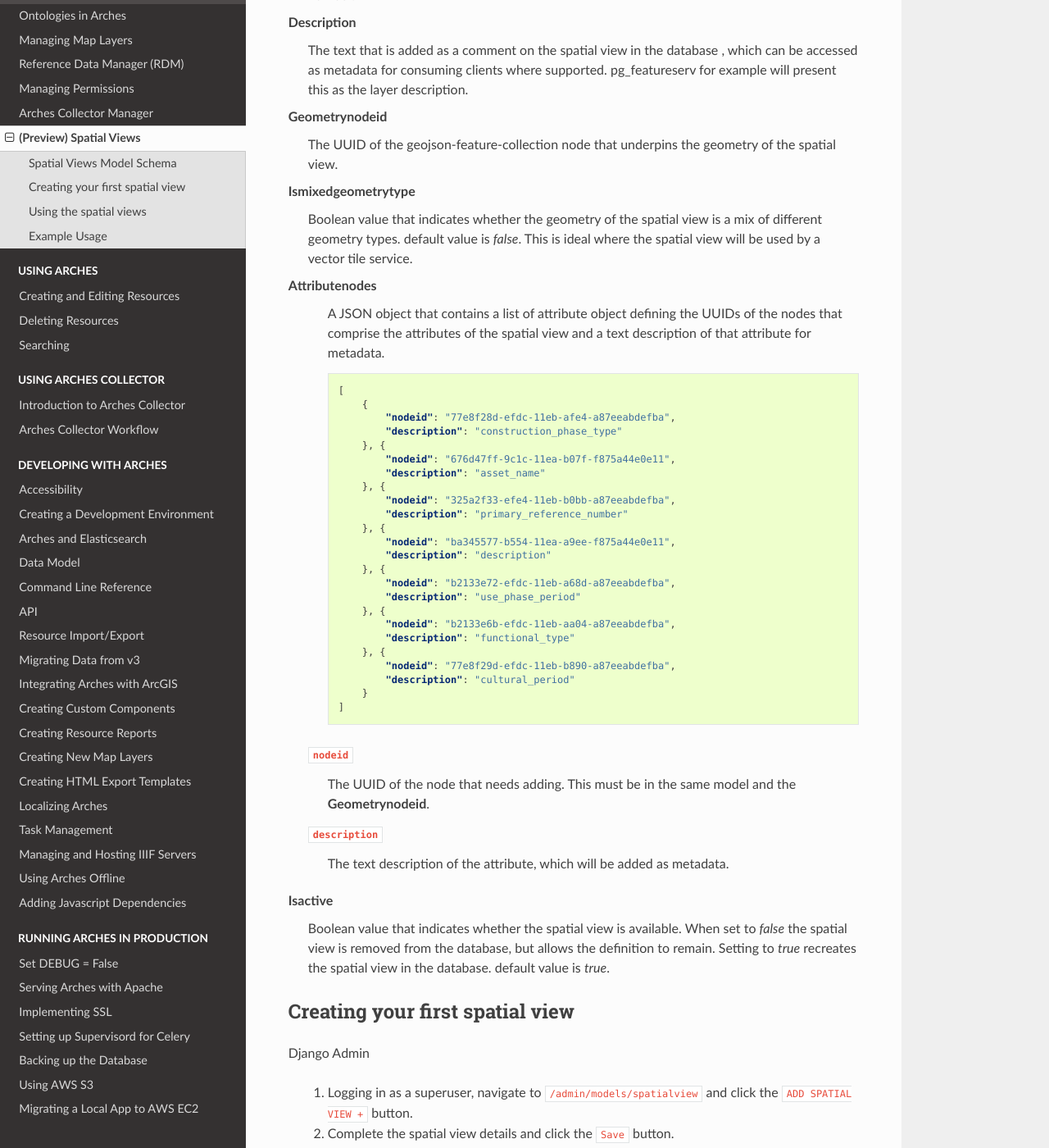
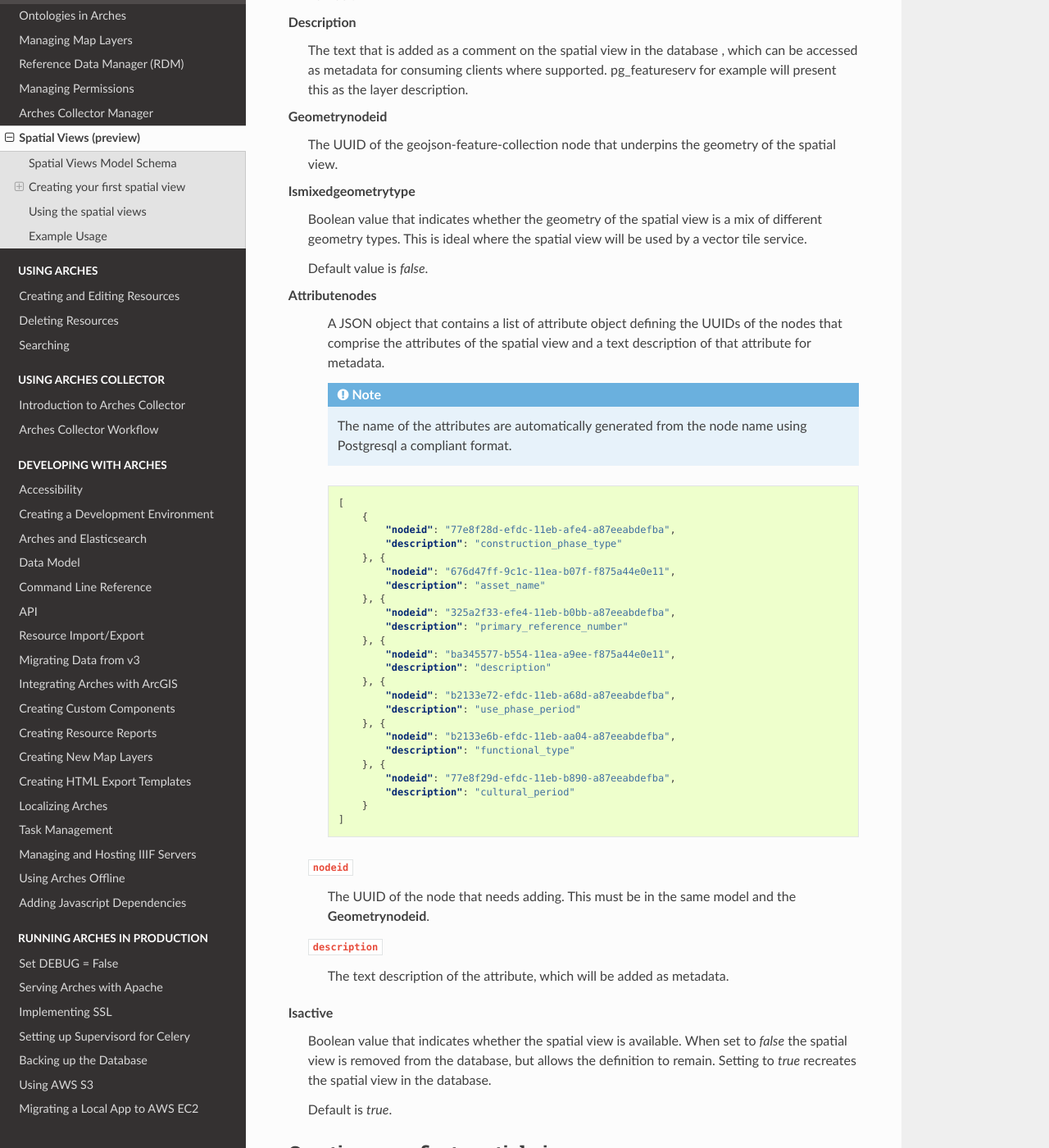
Before and after one commit to archesproject/arches-docs, a Sphinx documentation site: the page built from docs/spatial-views.txt, in a window 1280 px wide and 1400 px high, scrolled down 860 px. Shown: the whole window at 82% size. Built offline with Sphinx 7.4.7 and the Read the Docs theme 2.0.0, drawn with Linux system fonts in a browser that asks for light colours; some of the changed text lies outside the part shown.

Commit message:
minor additional changes

```diff
--- a/docs/spatial-views.txt
+++ b/docs/spatial-views.txt
@@ -1,5 +1,5 @@
 #######################
-(Preview) Spatial Views
+Spatial Views (preview)
 #######################
 
 .. warning:: This feature is in preview and therefore is not feature complete or may have some bugs.
@@ -42,13 +42,17 @@
 
 Ismixedgeometrytype
         Boolean value that indicates whether the geometry of the spatial view is a
-        mix of different geometry types. default value is `false`. This is ideal where
+        mix of different geometry types. This is ideal where
         the spatial view will be used by a vector tile service.
+
+        Default value is `false`.
 
 Attributenodes
         A JSON object that contains a list of attribute object defining the UUIDs of
         the nodes that comprise the attributes of the spatial view and a text description
         of that attribute for metadata.
+
+        .. note:: The name of the attributes are automatically generated from the node name using Postgresql a compliant format.
 
         .. code-block:: JSON
 
@@ -86,13 +90,15 @@
 Isactive
         Boolean value that indicates whether the spatial view is available. When set to
         `false` the spatial view is removed from the database, but allows the definition
-        to remain. Setting to `true` recreates the spatial view in the database. default
-        value is `true`.
+        to remain. Setting to `true` recreates the spatial view in the database.
+
+        Default is `true`.
 
 Creating your first spatial view
 ================================
 
 Django Admin
+------------
 
         1. Logging in as a superuser, navigate to ``/admin/models/spatialview`` and click the ``ADD SPATIAL VIEW +`` button.
         2. Complete the spatial view details and click the ``Save`` button.
@@ -103,6 +109,7 @@
             :align: center
 
 SQL Insert
+----------
 
         You can load the spatial view definition into the database using the following SQL:
 
@@ -172,14 +179,17 @@
 To use the spatial views in your client application or datasource for a service, you will need to configure that client
 to connect to the database using the following credentials:
 
-    * *host*: the hostname of the database server
-    * *port*: the port of the database server
-    * *database*: the name of the database
+    * *host*: the hostname of the arches database server
+    * *port*: the port of the arches database server
+    * *database*: the name of the arches database
     * *user*: arches_spatial_views
     * *password*: arches_spatial_views
 
+If you are using a client that requires views to geometry type specific (for example ArcGIS), ensure that you have set `Ismixedgeometrytype` to false.
+
 .. important:: Currently it is not possible to use the user/groups permissions to restrict access.
         You will need to manually create specific database users and assign them to the spatial views.
+
 
 Example Usage
 =============
```
